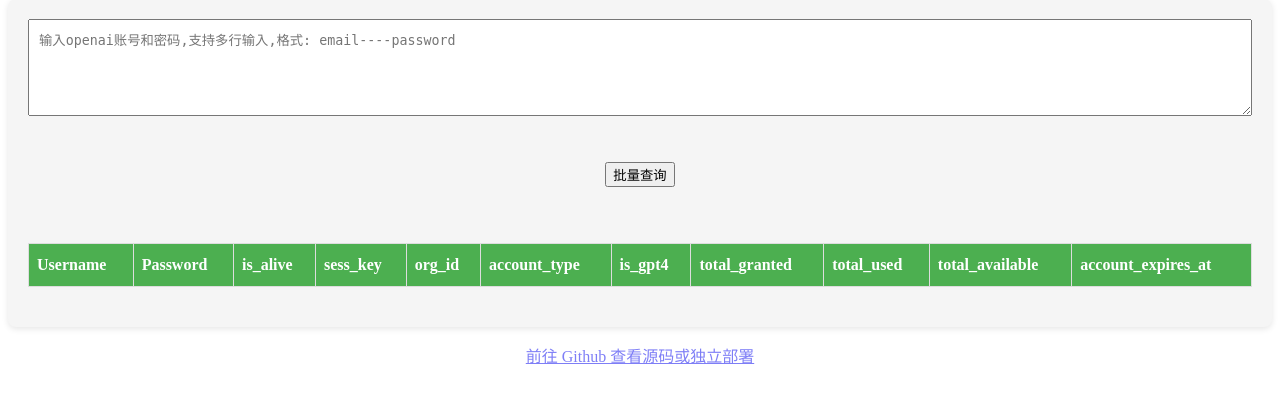
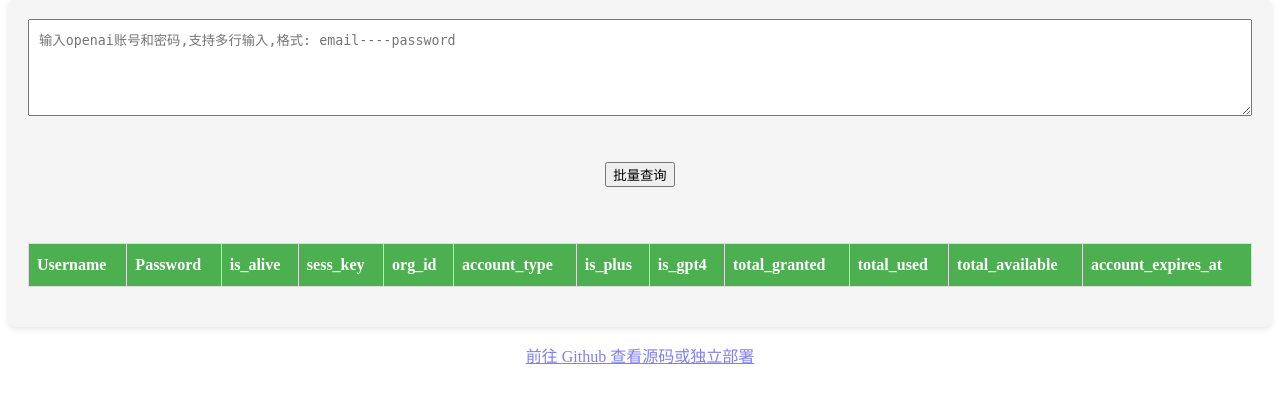
Before and after one commit to deeme/openai-billing, a Flask app: page / in a window 1280 px wide. Shown: the part 207-610 px from the top of the page. Run offline with Flask 2, Linux system fonts and the light colour scheme; lists and menus that the app fills with data are empty.

Commit message:
增加判断是否拥有plus账户

```diff
--- a/main.py
+++ b/main.py
@@ -21,7 +21,8 @@
     results = []
     for entry in user_data:
         username, password = entry.split('----')
-        print(f"Processed user: {username}----{password}")
+        print(f"Account info: {username}----{password}")
+        api_prefix = 'https://ai.fakeopen.com'
 
         data = {
             'username': username,
@@ -36,22 +37,38 @@
             sess_key = data['login_info']['user']['session']['sensitive_id']
             org_id = data['login_info']['user']['orgs']['data'][0]['id']
             print(sess_key)
-
-            print('==================== 以下为账号订阅信息 ====================')
-            api_prefix = 'https://ai.fakeopen.com'
             headers = {
                 "Authorization": "Bearer " + sess_key,
                 "Content-Type": "application/json"
             }
+
+            print('==================== 判断账号plus信息 ====================')
+            url = '{}/api/models'.format(api_prefix)
+            resp = requests.get(url, headers=headers)
+            is_plus = False
+            if resp.status_code == 200:
+                data = resp.json()
+                # print(data)
+                for i in data['models']:
+                    # print(i)
+                    if 'gpt-4' in i.values():
+                        # print("account have plus...")
+                        is_plus = True
+                        break
+            else:
+                print('账号plus信息获取失败\n')
+
+            # print('==================== 以下为账号订阅信息 ====================')
+
             url = '{}/dashboard/billing/subscription'.format(api_prefix)
             resp = requests.get(url, headers=headers)
             if resp.status_code == 200:
                 data = resp.json()
                 total = data['hard_limit_usd']
                 account_type = data['plan']['id']
-                print('账号类型:', data['plan']['id'])
-                print('是否主账号:', data['primary'])
-                print('是否绑卡:', data['has_payment_method'])
+                # print('账号类型:', data['plan']['id'])
+                # print('是否主账号:', data['primary'])
+                # print('是否绑卡:', data['has_payment_method'])
                 account_data = datetime.datetime.utcfromtimestamp(
                     data.get('access_until'))
                 expiry_time = account_data.strftime("%Y-%m-%d")
@@ -76,12 +93,11 @@
             else:
                 print('账号订阅信息获取失败！\n')
 
-            print('==================== 以下为账号GPT信息 ====================')
             url = '{}/dashboard/rate_limits'.format(api_prefix)
             resp = requests.get(url, headers=headers)
             if resp.status_code == 200:
                 data = resp.json()
-                # text = json.dumps(data, sort_keys=True, indent=4)
+                # print(data)
                 if 'gpt-4' in data:
                     is_gpt4 = True
                 else:
@@ -89,6 +105,7 @@
             else:
                 print('账号频控信息获取失败！\n')
 
+            print('==================== 结果 ====================')
             result = {
                 'username': username,
                 'password': password,
@@ -96,6 +113,7 @@
                 'sess_key': sess_key,
                 'org_id': org_id,
                 'account_type': account_type,
+                'is_plus': is_plus,
                 'is_gpt4': is_gpt4,
                 'total_granted': f"{total:.2f}",
                 'total_used': f"{total_usage:.2f}",
@@ -114,6 +132,7 @@
                 'sess_key': None,
                 'org_id': None,
                 'account_type': None,
+                'is_plus': None,
                 'is_gpt4': None,
                 'total_granted': None,
                 'total_used': None,
@@ -123,7 +142,7 @@
             results.append(result)
 
     json_data = json.dumps(results, indent=4)
-
+    print(json_data)
     return json_data
 
 
--- a/templates/index.html
+++ b/templates/index.html
@@ -93,6 +93,7 @@
                 <th>sess_key</th>
                 <th>org_id</th>
                 <th>account_type</th>
+                <th>is_plus</th>
                 <th>is_gpt4</th>
                 <th>total_granted</th>
                 <th>total_used</th>
```
